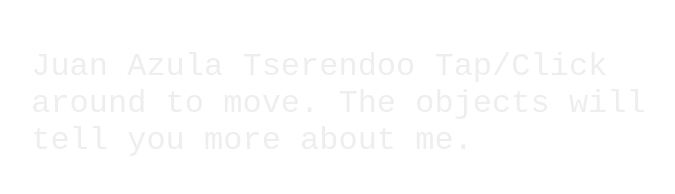
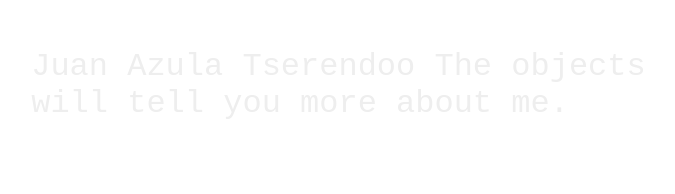
Before and after one commit to JuanAzula/My-portfolio, a website built with Vite: page index.html in a window 1280 px wide. Shown: the full height of the page, 40-715 px from the left. Built offline with nearby package versions, Linux system fonts and the light colour scheme; files whose address does not match are found by name; what kaboom would draw is missing.

Commit message:
Change web text

```diff
--- a/index.html
+++ b/index.html
@@ -14,8 +14,6 @@
     <div>
       <p class="note">
         Juan Azula Tserendoo
-        Tap/Click around to move.
-        <!-- Jump to the next line -->
         The objects will tell you more about me.
       </p>
       <!-- <p class="note">The objects are clickable and will tell you more about me</p> -->
```
Also changed, not shown: dist/index.html.
